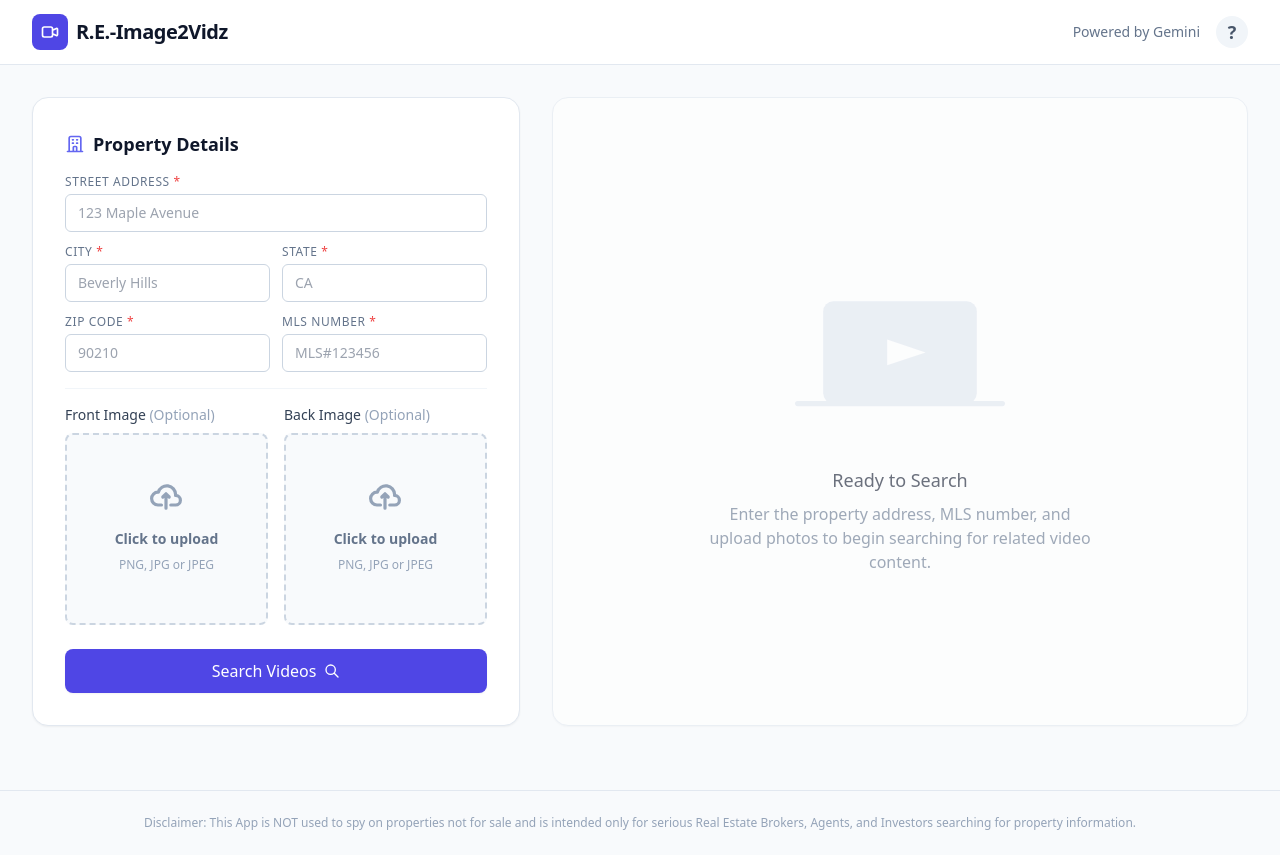
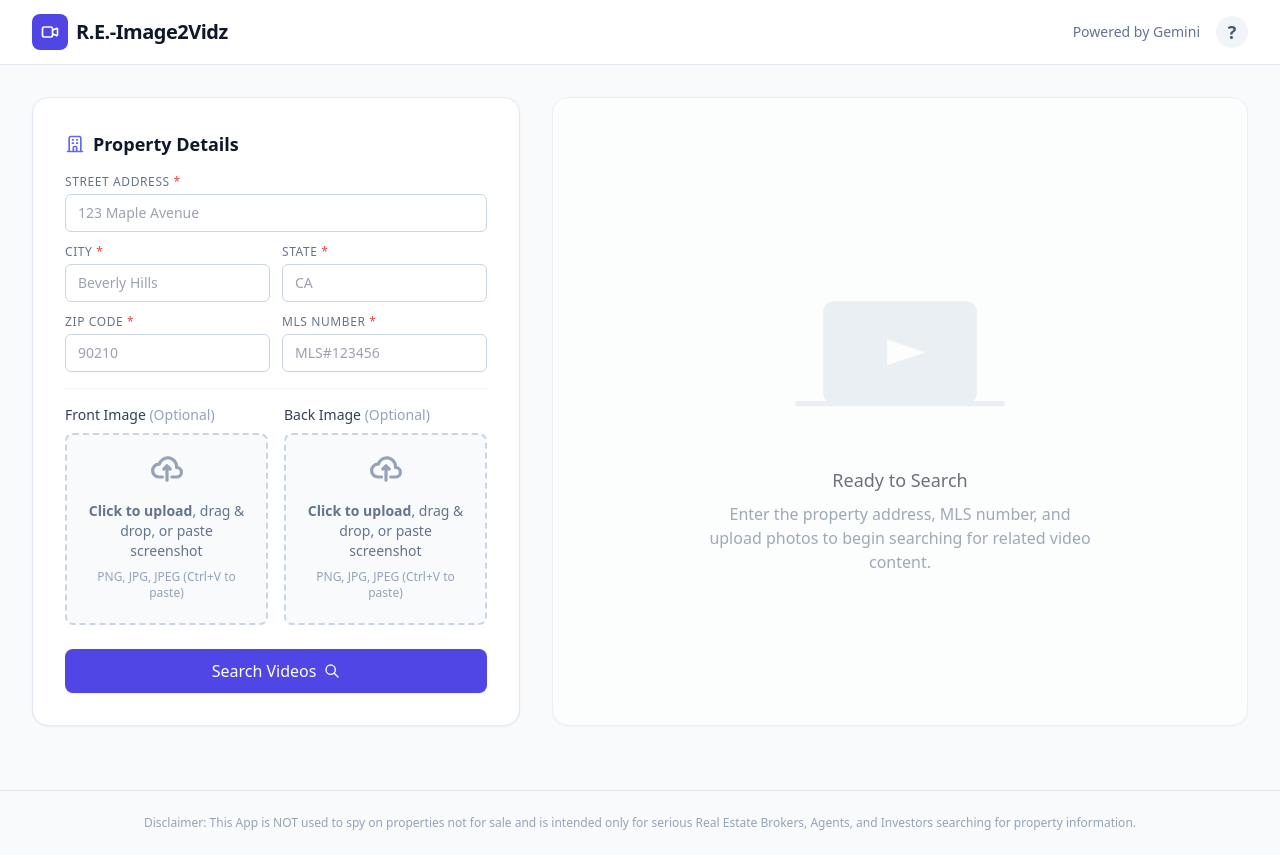
Before and after one commit to DLNAPM/r.e.-image2vids, a React (Vite) app: page / in a window 1280 px wide. Built offline with nearby package versions, Linux system fonts and the light colour scheme.

Commit message:
feat(ImageUpload): Add drag-and-drop and paste support
Implement drag-and-drop and paste functionality for the image upload component. This allows users to upload images by dragging them onto the component or pasting them from the clipboard, improving user experience.

```diff
--- a/components/ImageUpload.tsx
+++ b/components/ImageUpload.tsx
@@ -1,4 +1,4 @@
-import React, { useRef } from 'react';
+import React, { useRef, useState } from 'react';
 import { ImageFile } from '../types';
 
 interface ImageUploadProps {
@@ -10,10 +10,12 @@ interface ImageUploadProps {
 
 const ImageUpload: React.FC<ImageUploadProps> = ({ label, image, onImageChange, id }) => {
   const fileInputRef = useRef<HTMLInputElement>(null);
+  const [isDragging, setIsDragging] = useState(false);
 
-  const handleFileChange = (e: React.ChangeEvent<HTMLInputElement>) => {
-    const file = e.target.files?.[0];
-    if (file) {
+  const processFile = (file: File) => {
+    // Basic type validation
+    if (!file.type.startsWith('image/')) return;
+
     const reader = new FileReader();
     reader.onloadend = () => {
       const result = reader.result as string;
@@ -28,6 +30,45 @@ const ImageUpload: React.FC<ImageUploadProps> = ({ label, image, onImageChange,
       });
     };
     reader.readAsDataURL(file);
+  };
+
+  const handleFileChange = (e: React.ChangeEvent<HTMLInputElement>) => {
+    const file = e.target.files?.[0];
+    if (file) {
+      processFile(file);
+    }
+  };
+
+  const handlePaste = (e: React.ClipboardEvent) => {
+    const items = e.clipboardData.items;
+    for (let i = 0; i < items.length; i++) {
+      if (items[i].type.indexOf('image') !== -1) {
+        const file = items[i].getAsFile();
+        if (file) {
+          processFile(file);
+          e.preventDefault();
+        }
+        break;
+      }
+    }
+  };
+
+  const handleDragOver = (e: React.DragEvent) => {
+    e.preventDefault();
+    setIsDragging(true);
+  };
+
+  const handleDragLeave = (e: React.DragEvent) => {
+    e.preventDefault();
+    setIsDragging(false);
+  };
+
+  const handleDrop = (e: React.DragEvent) => {
+    e.preventDefault();
+    setIsDragging(false);
+    const file = e.dataTransfer.files?.[0];
+    if (file) {
+      processFile(file);
     }
   };
 
@@ -47,14 +88,23 @@ const ImageUpload: React.FC<ImageUploadProps> = ({ label, image, onImageChange,
       {!image ? (
         <div
           onClick={() => fileInputRef.current?.click()}
-          className="cursor-pointer group relative flex flex-col items-center justify-center w-full h-48 rounded-lg border-2 border-dashed border-slate-300 bg-slate-50 hover:bg-slate-100 hover:border-blue-400 transition-all duration-200"
+          onPaste={handlePaste}
+          onDragOver={handleDragOver}
+          onDragLeave={handleDragLeave}
+          onDrop={handleDrop}
+          tabIndex={0}
+          className={`cursor-pointer group relative flex flex-col items-center justify-center w-full h-48 rounded-lg border-2 border-dashed transition-all duration-200 outline-none focus:ring-2 focus:ring-indigo-500 focus:ring-offset-2 ${
+            isDragging
+              ? 'border-indigo-500 bg-indigo-50'
+              : 'border-slate-300 bg-slate-50 hover:bg-slate-100 hover:border-blue-400'
+          }`}
         >
-          <div className="flex flex-col items-center justify-center pt-5 pb-6">
-            <svg className="w-8 h-8 mb-4 text-slate-400 group-hover:text-blue-500" aria-hidden="true" xmlns="http://www.w3.org/2000/svg" fill="none" viewBox="0 0 20 16">
+          <div className="flex flex-col items-center justify-center pt-5 pb-6 text-center px-4">
+            <svg className={`w-8 h-8 mb-4 transition-colors ${isDragging ? 'text-indigo-500' : 'text-slate-400 group-hover:text-blue-500'}`} aria-hidden="true" xmlns="http://www.w3.org/2000/svg" fill="none" viewBox="0 0 20 16">
               <path stroke="currentColor" strokeLinecap="round" strokeLinejoin="round" strokeWidth="2" d="M13 13h3a3 3 0 0 0 0-6h-.025A5.56 5.56 0 0 0 16 6.5 5.5 5.5 0 0 0 5.207 5.021C5.137 5.017 5.017 5 5 5a4 4 0 0 0 0 8h2.167M10 15V6m0 0L8 8m2-2 2 2"/>
             </svg>
-            <p className="mb-2 text-sm text-slate-500"><span className="font-semibold">Click to upload</span></p>
-            <p className="text-xs text-slate-400">PNG, JPG or JPEG</p>
+            <p className="mb-2 text-sm text-slate-500"><span className="font-semibold">Click to upload</span>, drag & drop, or paste screenshot</p>
+            <p className="text-xs text-slate-400">PNG, JPG, JPEG (Ctrl+V to paste)</p>
           </div>
         </div>
       ) : (
@@ -79,7 +129,7 @@ const ImageUpload: React.FC<ImageUploadProps> = ({ label, image, onImageChange,
         ref={fileInputRef}
         id={id}
         type="file"
-        accept="image/png, image/jpeg, image/jpg"
+        accept="image/*"
         className="hidden"
         onChange={handleFileChange}
       />
```
Lines whose indentation alone changed are shown as unchanged.
